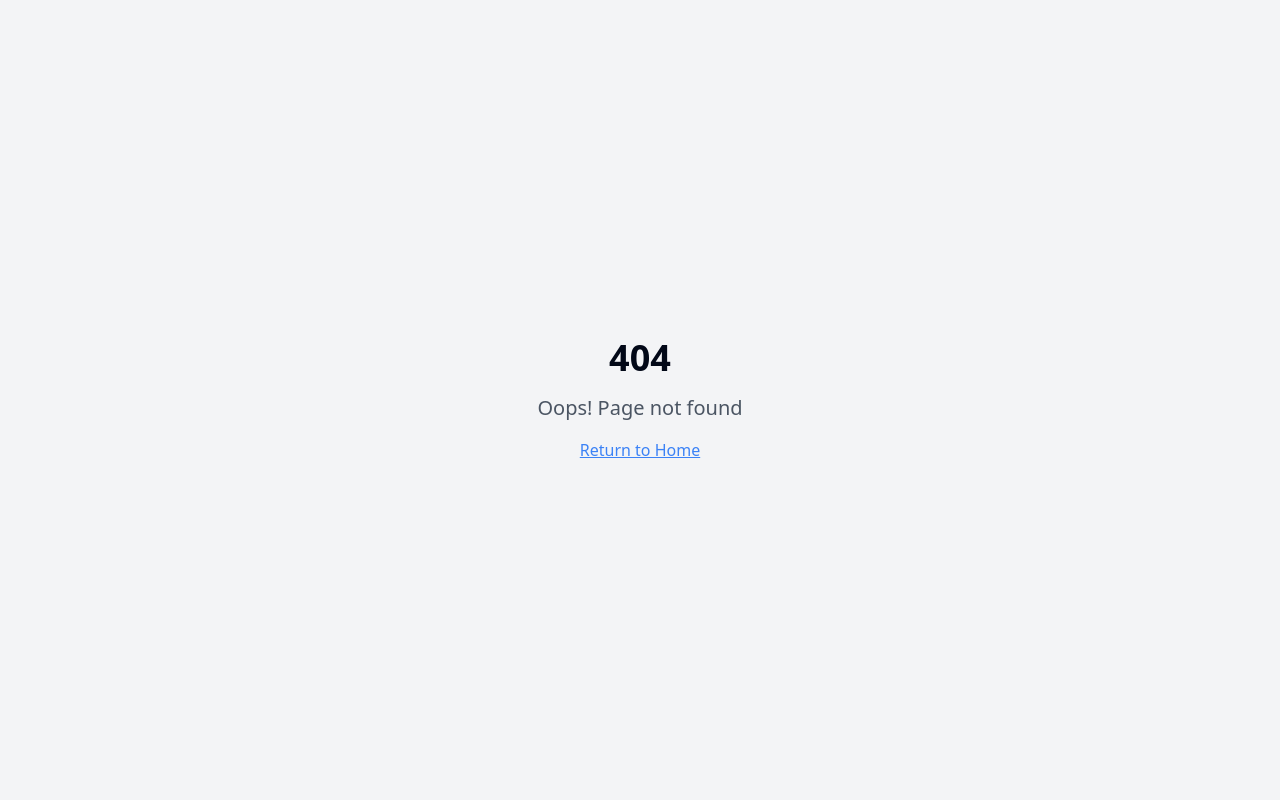
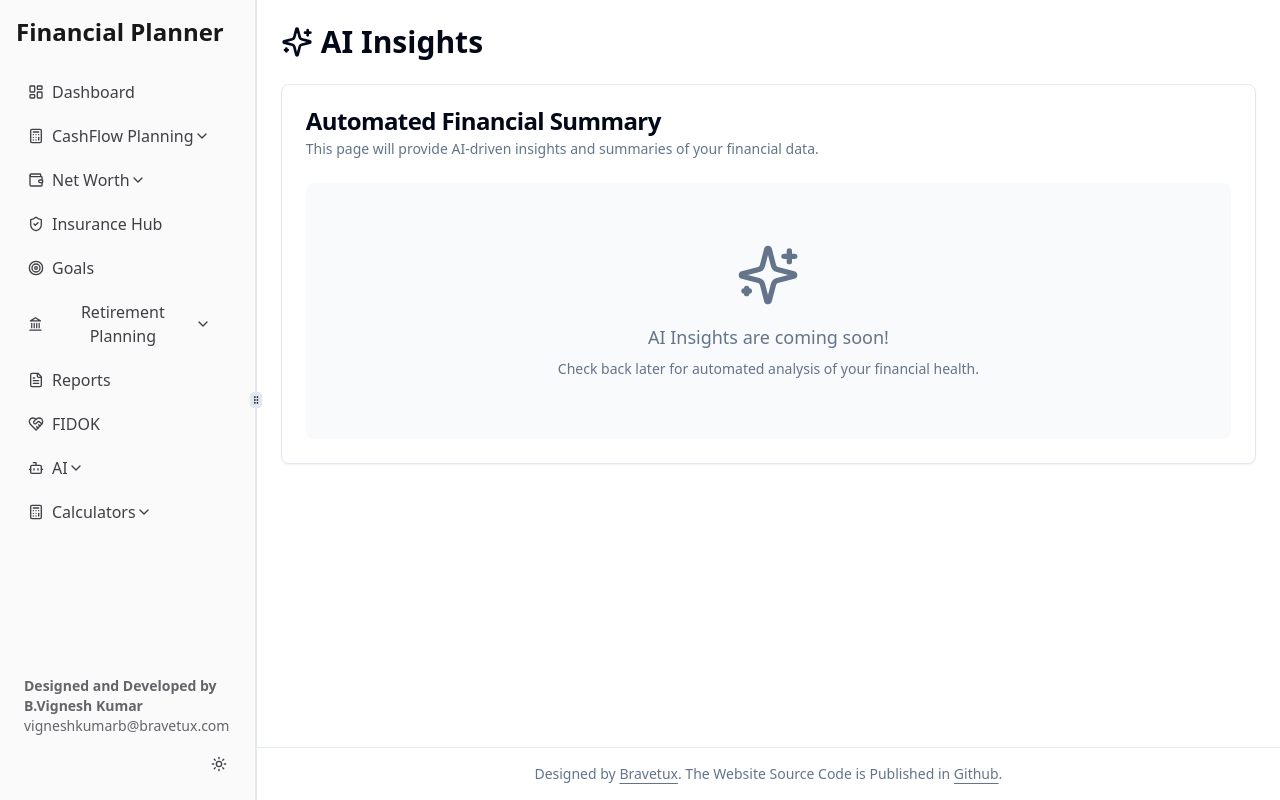
Before and after one commit to bravetux/Finance.AI, a React (Vite) app: page /dashboard/ai-insights in a window 1280 px wide. Before the commit this address had no page. Built offline with nearby package versions, Linux system fonts and the light colour scheme.

Commit message:
[dyad] Added a new AI Insights page - wrote 3 file(s)

```diff
--- a/src/App.tsx
+++ b/src/App.tsx
@@ -42,6 +42,7 @@ import SWPCalculator from "./pages/SWPCalculator";
 import PPFCalculator from "./pages/PPFCalculator";
 import EPFCalculator from "./pages/EPFCalculator";
 import GoalCalculator from "./pages/GoalCalculator";
+import AIInsights from "./pages/AIInsights";
 
 const queryClient = new QueryClient();
 
@@ -84,6 +85,7 @@ const App = () => (
               <Route path="fire-calculator" element={<FireCalculator />} />
               <Route path="post-retirement-strategy" element={<PostRetirementStrategy />} />
               <Route path="reports" element={<Reports />} />
+              <Route path="ai-insights" element={<AIInsights />} />
               <Route path="ai-prompt" element={<AIPrompt />} />
               <Route path="sip-calculator" element={<SIPCalculator />} />
               <Route path="swp-calculator" element={<SWPCalculator />} />
--- a/src/components/DashboardLayout.tsx
+++ b/src/components/DashboardLayout.tsx
@@ -34,6 +34,7 @@ import {
   ShieldCheck,
   Bitcoin,
   HeartHandshake,
+  Sparkles,
 } from "lucide-react";
 import { useIsMobile } from "@/hooks/use-mobile";
 import { Sheet, SheetContent, SheetTrigger } from "@/components/ui/sheet";
@@ -112,10 +113,11 @@ const navItems = [
   { name: "Reports", path: "/dashboard/reports", icon: FileText, type: 'link' },
   { name: "FIDOK", path: "/dashboard/fidok", icon: HeartHandshake, type: 'link' },
   {
-    name: "AI Insights",
+    name: "AI",
     icon: Bot,
     type: 'section',
     children: [
+      { name: "AI Insights", path: "/dashboard/ai-insights", icon: Sparkles, type: 'link' },
       { name: "AI Prompt", path: "/dashboard/ai-prompt", icon: Bot, type: 'link' },
     ]
   },
--- /dev/null
+++ b/src/pages/AIInsights.tsx
@@ -0,0 +1,40 @@
+"use client";
+
+import React from "react";
+import { Card, CardContent, CardHeader, CardTitle, CardDescription } from "@/components/ui/card";
+import { Sparkles } from "lucide-react";
+
+const AIInsights: React.FC = () => {
+  return (
+    <div className="space-y-6">
+      <div className="flex items-center justify-between">
+        <h1 className="text-3xl font-bold flex items-center gap-2">
+          <Sparkles className="h-8 w-8" />
+          AI Insights
+        </h1>
+      </div>
+
+      <Card>
+        <CardHeader>
+          <CardTitle>Automated Financial Summary</CardTitle>
+          <CardDescription>
+            This page will provide AI-driven insights and summaries of your financial data.
+          </CardDescription>
+        </CardHeader>
+        <CardContent>
+          <div className="flex flex-col items-center justify-center h-64 text-center bg-muted/50 rounded-lg">
+            <Sparkles className="h-16 w-16 text-muted-foreground mb-4" />
+            <p className="text-lg font-medium text-muted-foreground">
+              AI Insights are coming soon!
+            </p>
+            <p className="text-sm text-muted-foreground mt-2">
+              Check back later for automated analysis of your financial health.
+            </p>
+          </div>
+        </CardContent>
+      </Card>
+    </div>
+  );
+};
+
+export default AIInsights;
```
